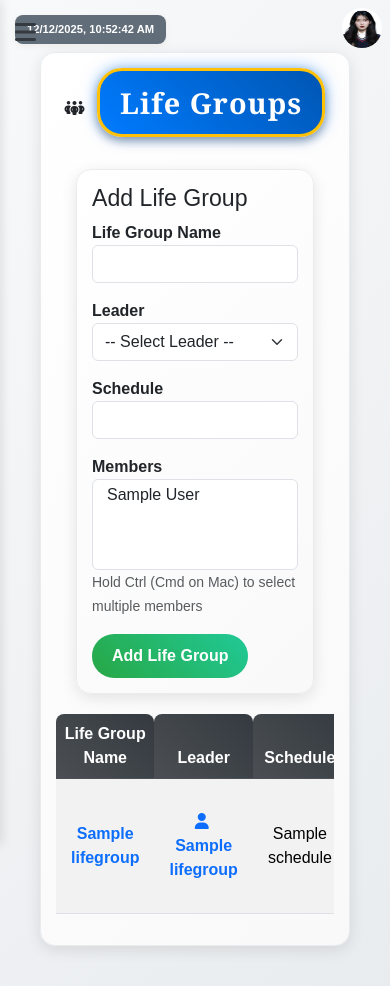
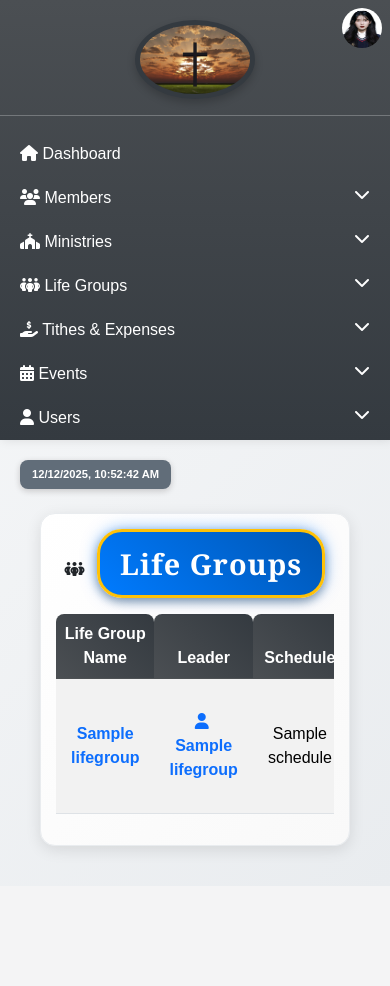
Before and after one commit to Zoraller/Church-Management, a Flask app: template templates/admin_lifegroups.html in a window 390 px wide. After the commit the page ends 859 px from the top, so only its background shows below. Run offline with Flask 3, Linux system fonts and the light colour scheme; the template is opened without the code that fills it: most values are stand-ins (such as "Sample title", 1, 10 or a date in 2020); some libraries are stand-ins or nearby versions.

Commit message:
Update admin_lifegroups.html

```diff
--- a/templates/admin_lifegroups.html
+++ b/templates/admin_lifegroups.html
@@ -21,11 +21,7 @@ body {
   width: 220px;
   padding-top: 20px;
   box-shadow: 2px 0 10px rgba(0,0,0,0.1);
-  transform: translateX(-100%);
-  transition: transform 0.3s ease;
-  z-index: 1050;
 }
-.sidebar.show { transform: translateX(0); }
 .sidebar a {
   color: white;
   display: block;
@@ -52,9 +48,8 @@ body {
 
 /* Main Content */
 .main-content {
-  margin-left: 0;
+  margin-left: 220px;
   padding: 20px;
-  transition: margin-left 0.3s ease;
 }
 
 /* Table Container */
@@ -113,12 +108,8 @@ body {
   color: #ffffff;
   background: #616d79ff;
   border-radius: 8px;
-  box-shadow: 0 2px 6px rgba(202, 190, 190, 0.2);
+  box-shadow: 0 2px 6px rgba(31, 18, 18, 0.2);
   font-family: 'Arial', sans-serif;
-  position: fixed;
-  top: 10px;
-  left: 10px;
-  z-index: 1060;
 }
 
 /* Profile Icon */
@@ -203,54 +194,26 @@ body {
   opacity: 0.7;
 }
 
-/* Hamburger & Backdrop */
-.hamburger {
-  display: none;
-  cursor: pointer;
-  font-size: 1.5rem;
-  color: #343a40;
-}
-.backdrop {
-  position: fixed;
-  top: 0;
-  left: 0;
-  width: 100%;
-  height: 100%;
-  background: rgba(0,0,0,0.5);
-  z-index: 1040;
-  opacity: 0;
-  visibility: hidden;
-  transition: opacity 0.3s ease, visibility 0.3s ease;
-}
-.backdrop.show { opacity: 1; visibility: visible; }
-
 /* Responsive Adjustments */
 @media (max-width: 768px) {
-  .hamburger { display: block; position: fixed; top: 15px; left: 15px; z-index: 1100; }
-  .sidebar { width: 220px; height: 100vh; position: fixed; top: 0; left: 0; }
-  .main-content { margin-left: 0; padding: 20px; }
-  .table-container { margin: 20px; padding: 15px; }
-  .time-card { top: 15px; left: 15px; }
-}
-@media (min-width: 769px) {
-  .sidebar { transform: translateX(0); }
-  .main-content { margin-left: 220px; }
+  .sidebar {
+    width: 100%;
+    height: auto;
+    position: relative;
+  }
+  .main-content {
+    margin-left: 0;
+  }
+  .table-container {
+    margin: 20px;
+    padding: 15px;
+  }
 }
 </style>
 </head>
 <body>
 
-<div class="backdrop" id="backdrop"></div>
-
-<!-- Mobile Hamburger -->
-<div class="d-md-none p-2">
-  <span class="hamburger" id="hamburger"><i class="fa-solid fa-bars"></i></span>
-</div>
-
-<!-- Time Card Fixed at Top-Left -->
-<div id="datetime" class="time-card"></div>
-
-<div class="sidebar" id="sidebar">
+<div class="sidebar">
 <div class="text-center">
 <img src="{{ url_for('static', filename='images/cross-background.jpg') }}" class="sidebar-logo">
 </div>
@@ -325,6 +288,8 @@ body {
 </div>
 
 <div class="main-content">
+  <div id="datetime" class="time-card mb-2"></div>
+
   {% with messages = get_flashed_messages(with_categories=true) %}
     {% if messages %}
       <div class="mt-3">
@@ -382,44 +347,6 @@ body {
       </td>
     </tr>
 
-
-    <div class="table-container mt-3">
-  <h3>Add Life Group</h3>
-  <form action="{{ url_for('add_lifegroup') }}" method="POST">
-    <div class="mb-3">
-      <label class="fw-semibold">Life Group Name</label>
-      <input type="text" name="lifegroup_name" class="form-control" required>
-    </div>
-
-    <div class="mb-3">
-      <label class="fw-semibold">Leader</label>
-      <select name="leader_id" class="form-select">
-        <option value="">-- Select Leader --</option>
-        {% for member in members %}
-          <option value="{{ member.member_id }}">{{ member.first_name }} {{ member.last_name }}</option>
-        {% endfor %}
-      </select>
-    </div>
-
-    <div class="mb-3">
-      <label class="fw-semibold">Schedule</label>
-      <input type="text" name="schedule" class="form-control" required>
-    </div>
-
-    <div class="mb-3">
-      <label class="fw-semibold">Members</label>
-      <select name="member_ids" class="form-select" multiple>
-        {% for member in members %}
-          <option value="{{ member.member_id }}">{{ member.first_name }} {{ member.last_name }}</option>
-        {% endfor %}
-      </select>
-      <small class="text-muted">Hold Ctrl (Cmd on Mac) to select multiple members</small>
-    </div>
-
-    <button type="submit" class="btn btn-add">Add Life Group</button>
-  </form>
-</div>
-
 <!-- Edit Life Group Modal -->
 <div class="modal fade" id="editLGModal{{ lg.lifegroup_id }}" tabindex="-1" aria-hidden="true">
   <div class="modal-dialog">
@@ -446,7 +373,8 @@ body {
           <!-- Leader Selection -->
           <div class="mb-3 position-relative">
             <label class="fw-semibold">Leader</label>
-            <input type="text" id="searchLeader{{ lg.lifegroup_id }}" class=""border rounded p-2 position-absolute bg-white w-100"
+            <input type="text" id="searchLeader{{ lg.lifegroup_id }}" class="form-control mb-2" placeholder="Search leader...">
+            <div id="leaderList{{ lg.lifegroup_id }}" class="border rounded p-2 position-absolute bg-white w-100"
                  style="max-height: 150px; overflow-y:auto; z-index:1050; display:none;">
               {% for member in members %}
                 <div class="leader-item p-1" data-id="{{ member.member_id }}" data-name="{{ member.first_name }} {{ member.last_name }}" style="cursor:pointer;">
@@ -628,59 +556,9 @@ document.addEventListener('DOMContentLoaded', function() {
 
     updateMemberIds();
   });
+});
+</script>
 
-  // Elements
-  const sidebar = document.getElementById("sidebar");
-  const backdrop = document.getElementById("backdrop");
-  const hamburger = document.getElementById("hamburger");
-
-  // Toggle sidebar
-  function toggleSidebar() {
-    sidebar.classList.toggle("show");
-    backdrop.classList.toggle("show");
-  }
-
-  // Event listeners
-  hamburger.addEventListener("click", toggleSidebar);
-  backdrop.addEventListener("click", toggleSidebar);
-
-  // Close sidebar on link click (mobile)
-  sidebar.querySelectorAll("a").forEach(link => {
-    link.addEventListener("click", () => {
-      if(window.innerWidth <= 768) toggleSidebar();
-    });
-  });
-
-  // Make sidebar clickable to close on mobile (clicking on sidebar background, not links)
-  sidebar.addEventListener('click', function(e) {
-    if (window.innerWidth <= 768 && !e.target.closest('a')) {
-      toggleSidebar();
-    }
-  });
-
-  // Keep dropdown open if it has an active link
-  document.querySelectorAll('.collapse').forEach(collapse => {
-    if (collapse.querySelector('.active')) {
-      collapse.classList.add('show');
-    }
-  });
-});
-
-const sidebar = document.getElementById("sidebar");
-const hamburger = document.getElementById("hamburger");
-const backdrop = document.getElementById("backdrop");
-
-hamburger.addEventListener("click", () => {
-    sidebar.classList.toggle("show");
-    backdrop.classList.toggle("show");
-});
-
-backdrop.addEventListener("click", () => {
-    sidebar.classList.remove("show");
-    backdrop.classList.remove("show");
-});
-
-</script>
 <script src="https://cdn.jsdelivr.net/npm/bootstrap@5.3.3/dist/js/bootstrap.bundle.min.js"></script>
 </body>
 </html>
```
